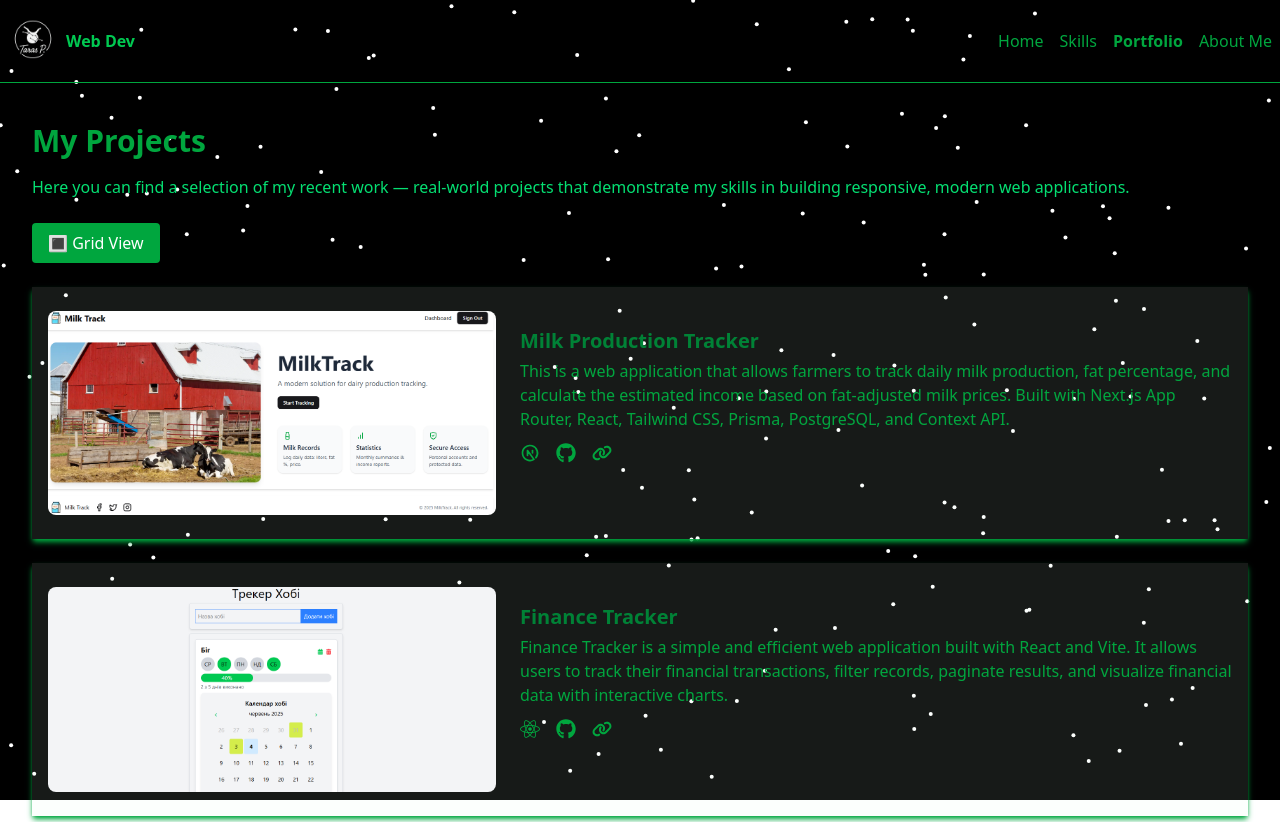
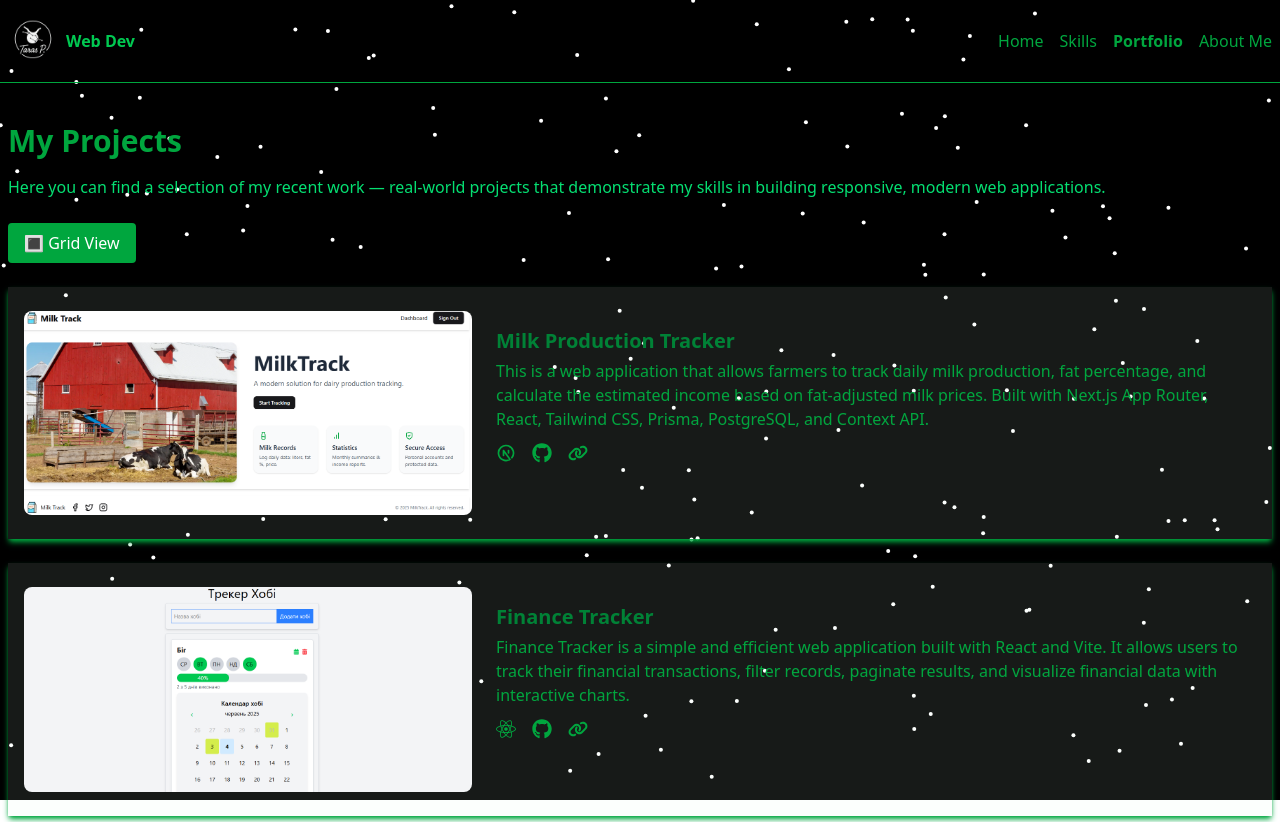
Before and after one commit to lokki931/taras-p, a Next.js app: page /portfolio in a window 1280 px wide. Shown: the top 822 px of the page. Built offline with nearby package versions, Linux system fonts and the light colour scheme.

Commit message:
change paddings

```diff
--- a/src/components/pages/views/about/about-view.tsx
+++ b/src/components/pages/views/about/about-view.tsx
@@ -18,7 +18,7 @@ const technologies = [
 export function AboutView() {
   return (
     <Container>
-      <div className="p-6">
+      <div className="py-6">
         <h1 className="text-3xl font-bold mb-4 text-green-600">About Me</h1>
         <div className="flex flex-col items-center gap-y-4">
           <Image
--- a/src/components/pages/views/portfolio/portfolio-view.tsx
+++ b/src/components/pages/views/portfolio/portfolio-view.tsx
@@ -9,7 +9,7 @@ export function PortfolioView() {
 
   return (
     <Container>
-      <div className="p-6">
+      <div className="py-6">
         <h1 className="text-3xl font-bold mb-4 text-green-600">My Projects</h1>
         <p className="text-green-400 mb-6">
           Here you can find a selection of my recent work — real-world projects
```
